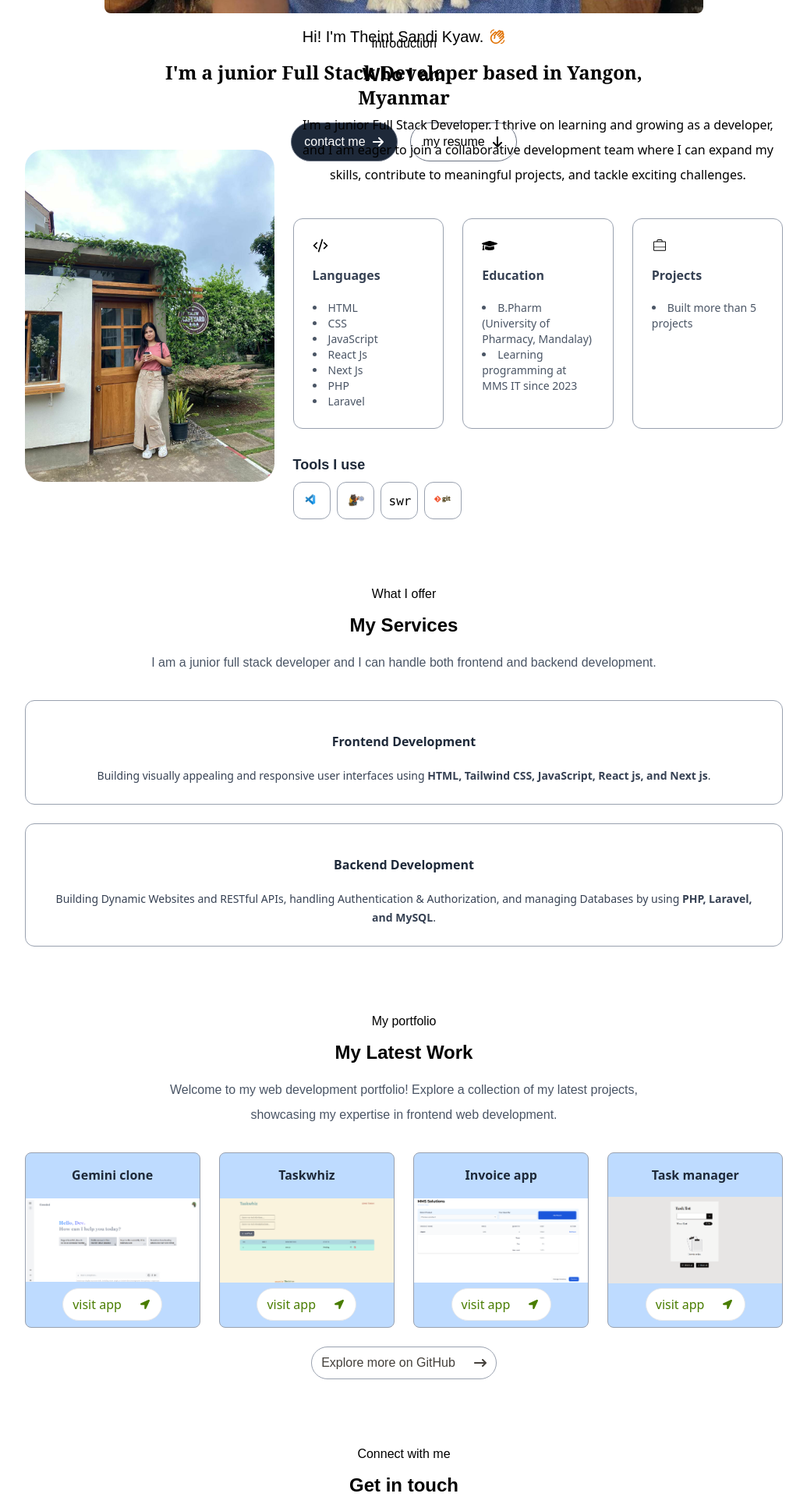
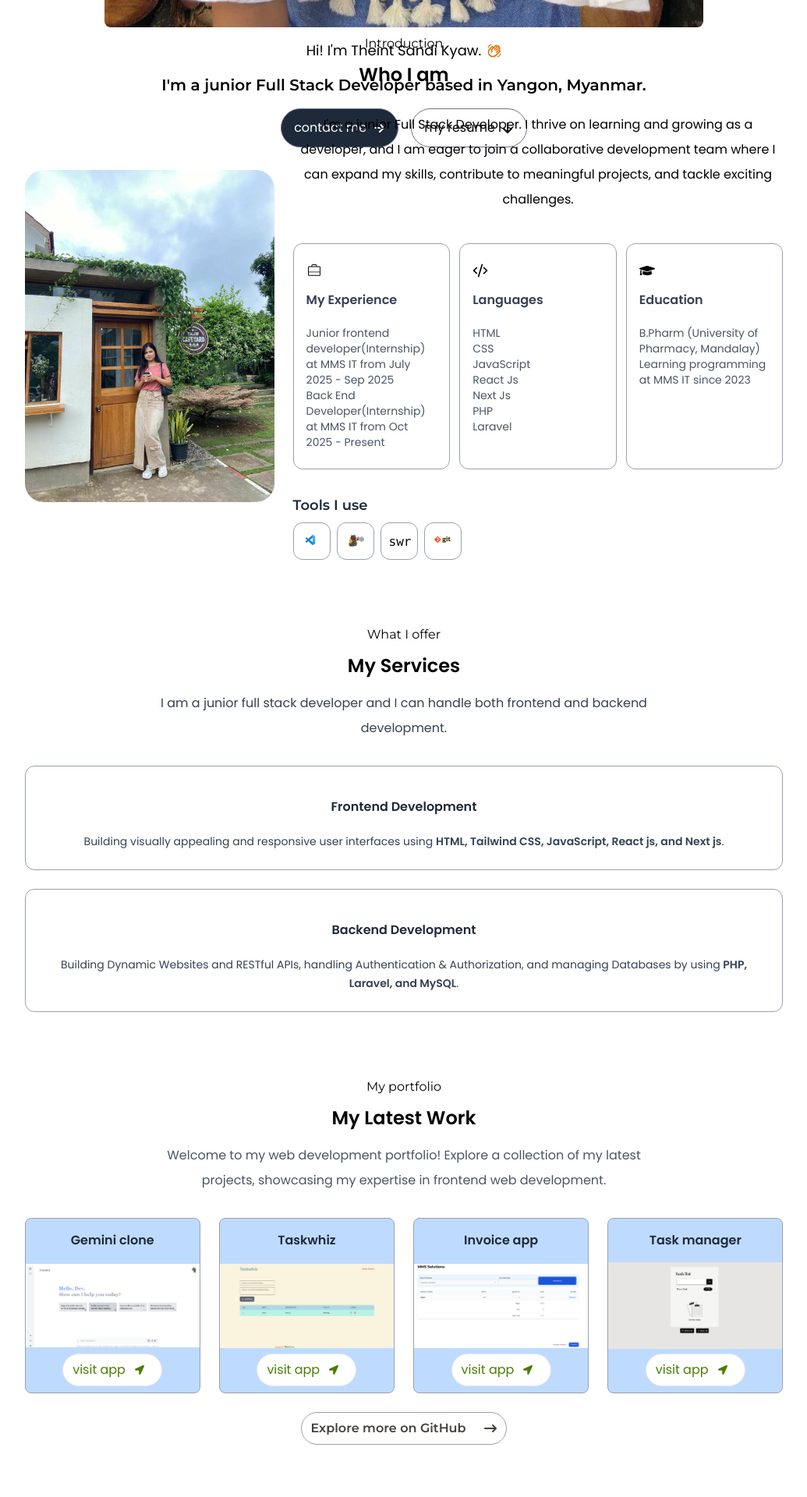
Before and after one commit to IvoryMay/Portfolio-next-js, a Next.js app: page / in a window 1280 px wide. Shown: the part 800-2720 px from the top of the page at 78% size, without its empty margins (122-1157 px from the left). Built offline with nearby package versions, Linux system fonts and the light colour scheme; a web font is replaced by a local one.

Commit message:
update font

```diff
--- a/app/Data/aboutMe.js
+++ b/app/Data/aboutMe.js
@@ -5,6 +5,11 @@ import { PiSuitcaseSimpleLight } from "react-icons/pi";
 
 
  const aboutMe = [
+   {
+    title: "My Experience",
+    description: ["Junior frontend developer(Internship) at MMS IT from July 2025 - Sep 2025","Back End Developer(Internship) at MMS IT from Oct 2025 - Present"],
+    icon: <PiSuitcaseSimpleLight />,
+  },
   {
     title: "Languages",
     description: ["HTML", "CSS", "JavaScript", "React Js", "Next Js","PHP", "Laravel"],
@@ -17,12 +22,8 @@ import { PiSuitcaseSimpleLight } from "react-icons/pi";
       "Learning programming at MMS IT since 2023",
     ],
     icon: <FaGraduationCap />,
-  },
-  {
-    title: "Projects",
-    description: ["Built more than 5 projects"],
-    icon: <PiSuitcaseSimpleLight />,
-  },
+  }
+
 ];
 
 export default aboutMe
--- /dev/null
+++ b/app/Data/font.js
@@ -0,0 +1,22 @@
+import { Outfit,Ovo,Montserrat,Poppins } from "next/font/google";
+
+
+export const outfit = Outfit({
+ weight: [ "400", "500", "600", "700"],
+  subsets: ["latin"],
+});
+
+export const montserrat = Montserrat({
+ weight: [ "400", "500", "600", "700"],
+  subsets: ["latin"],
+});
+
+export const poppins = Poppins({
+ weight: [ "400", "500", "600", "700"],
+  subsets: ["latin"],
+});
+
+ export const ovo = Ovo({
+  weight: [ "400"],
+   subsets: ["latin"],
+ });
--- a/app/components/About.jsx
+++ b/app/components/About.jsx
@@ -1,8 +1,8 @@
 import Image from 'next/image'
 import React from 'react'
 import aboutMe from '../Data/aboutMe';
-import { motion } from "motion/react"
-
+import { motion } from "motion/react";
+import { montserrat,poppins } from '../Data/font';
 const About = ({isDarkMode, setIsDarkMode}) => {
   return (
     <motion.div
@@ -10,16 +10,16 @@ const About = ({isDarkMode, setIsDarkMode}) => {
       whileInView={{opacity:1}}
       transition={{duration:1}}
     id='about' className='w-full  px-[12%] py-10 scroll-mt-30 '>
-      <motion.h4
+      <h4
       // initial={{y:-20, opacity:0}}
       // whileInView={{y:0,opacity:1}}
       // transition={{duration:0.5, delay:0.3}}
-      className=' text-center mb-2'>Introduction</motion.h4>
-      <motion.h1
+      className={`${montserrat.className} text-center mb-2`}>Introduction</h4>
+      <h1
       // initial={{y:-20, opacity:0}}
       // whileInView={{y:0,opacity:1}}
       // transition={{duration:1, delay:0.5}}
-      className='text-2xl text-center font-semibold'>Who I am</motion.h1>
+      className={`${poppins.className} text-2xl text-center font-semibold`}>Who I am</h1>
 
       <motion.div
       initial={{ opacity:0}}
@@ -42,33 +42,33 @@ const About = ({isDarkMode, setIsDarkMode}) => {
           // initial={{y:-20, opacity:0}}
           // whileInView={{y:0,opacity:1}}
           // transition={{duration:1, delay:0.7}}
-          className=' max-w-2xl mb-10 font-sans text-center '>I'm a junior Full Stack Developer. I thrive on learning and growing as a developer, and I am eager to join a collaborative development team where I can expand my skills,
+          className={`${poppins.className} max-w-2xl mb-10   text-center `}>I'm a junior Full Stack Developer. I thrive on learning and growing as a developer, and I am eager to join a collaborative development team where I can expand my skills,
         contribute to meaningful projects, and tackle exciting challenges. </p>
-          <ul
+          <div className= {`${poppins.className} grid grid-cols-1 sm:grid-cols-3 gap-3 `}
           // initial={{y:-20, opacity:0}}
           // whileInView={{y:0,opacity:1}}
           // transition={{duration:1, delay:0.9}}
-          className='grid grid-cols-1 sm:grid-cols-3 gap-6 ' >
+           >
             {aboutMe.map((el,index)=>(
               <div
               // whileInView={{scale:1.05}}
-              key={index} className='border-[0.5px] border-gray-400  rounded-xl p-6 cursor-pointer font-sans hover:shadow-lg hover:bg-green-100 hover:-translate-y-1 duration-500  dark:border-white/50 dark:hover:shadow-white/20 dark:hover:bg-lime-700'>
+              key={index} className='border-[0.5px] border-gray-400  rounded-xl px-4 py-6 cursor-pointer  hover:shadow-lg hover:bg-green-100 hover:-translate-y-1 duration-500  dark:border-white/50 dark:hover:shadow-white/20 dark:hover:bg-lime-700'>
 
                 <span className='text-xl '>{el.icon}</span>
                 <h3 className='font-semibold  text-gray-700 mt-3 dark:text-white'>{el.title}</h3>
-                <p className='mt-4 text-gray-600 text-sm dark:text-white'>{el.description.map((desc, i) => (
-        <li className='list-disc list-inside' key={i}>{desc}</li>
-      ))}</p>
+                <div className='mt-4  text-gray-600 text-sm dark:text-white'>{el.description.map((desc, i) => (
+        <p  key={i}>{desc}</p>
+      ))}</div>
 
               </div>
             ))}
-          </ul>
+          </div>
           <div className='mt-8'>
             <h3
             // initial={{ opacity:0}}
             // whileInView={{opacity:1}}
             // transition={{duration:1, delay:1}}
-            className='font-semibold text-gray-800 text-lg mb-2'>Tools I use</h3>
+            className={`${montserrat.className} font-semibold text-gray-800 text-lg mb-2`}>Tools I use</h3>
             <ul
             //  initial={{y:20, opacity:0}}
             //  whileInView={{y:0,opacity:1}}
--- a/app/components/Contact.jsx
+++ b/app/components/Contact.jsx
@@ -1,15 +1,12 @@
+"use client";
 
-"use client"
-
-
-import React from 'react';
-import { FaArrowRight, FaLocationArrow } from 'react-icons/fa';
-import { FaArrowRightLong } from "react-icons/fa6";
-import {useState} from "react";
-import { motion } from "motion/react"
+import React from "react";
+import { FaArrowRight } from "react-icons/fa";
+import { useState } from "react";
+import { motion } from "motion/react";
+import { montserrat, poppins } from "../Data/font";
 
 const Contact = () => {
-
   const [result, setResult] = useState("");
 
   const onSubmit = async (event) => {
@@ -22,7 +19,7 @@ const Contact = () => {
 
     const response = await fetch("https://api.web3forms.com/submit", {
       method: "POST",
-      body: formData
+      body: formData,
     });
 
     const data = await response.json();
@@ -36,67 +33,103 @@ const Contact = () => {
     }
   };
 
-
   return (
     <motion.div
-    initial={{ opacity:0}}
-    whileInView={{opacity:1}}
-    transition={{duration:1}}
-    id='contact' className='w-full  px-[12%] py-10 scroll-mt-30 '>
+      initial={{ opacity: 0 }}
+      whileInView={{ opacity: 1 }}
+      transition={{ duration: 1 }}
+      id="contact"
+      className="w-full  px-[12%] py-10 scroll-mt-30 "
+    >
       <h4
         // initial={{y:-20, opacity:0}}
         // whileInView={{y:0,opacity:1}}
         // transition={{duration:0.5, delay:0.3}}
-      className=' text-center mb-2'>Connect with me</h4>
+        className={`${montserrat.className} text-center mb-2`}
+      >
+        Connect with me
+      </h4>
       <h1
         // initial={{y:-20, opacity:0}}
         // whileInView={{y:0,opacity:1}}
         // transition={{duration:1, delay:0.5}}
-      className='text-2xl text-center font-semibold'>Get in touch</h1>
+        className={`${poppins.className} text-2xl text-center font-semibold`}
+      >
+        Get in touch
+      </h1>
 
       <p
         // initial={{ opacity:0}}
         // whileInView={{opacity:1}}
         // transition={{duration:1, delay:0.6}}
-      className='mt-4 text-gray-600 text-center max-w-2xl mx-auto dark:text-white mb-3'>
-        I'd love to hear from you! If you have any questions, comments or feedback, please use the form below.
+        className={`${poppins.className} mt-4 text-gray-600 text-center text-sm max-w-2xl mx-auto dark:text-white mb-3`}
+      >
+        I'd love to hear from you! If you have any questions, comments or
+        feedback, please use the form below!
       </p>
 
-      <div >
+      <div className={`${poppins.className}`}>
         <form
-        initial={{ opacity:0}}
-        whileInView={{opacity:1}}
-        transition={{duration:1, delay:0.8}}
-        onSubmit={onSubmit} className='max-w-2xl mx-auto'>
-          <div className='grid grid-cols-1 sm:grid-cols-2 gap-4 '>
+          // initial={{ opacity:0}}
+          // whileInView={{opacity:1}}
+          // transition={{duration:1, delay:0.8}}
+          onSubmit={onSubmit}
+          className="max-w-2xl mx-auto mt-10 "
+        >
+          <div className="grid grid-cols-1 sm:grid-cols-2 gap-4 ">
             <input
-          initial={{ x:-50, opacity:0}}
-          whileInView={{x:0,opacity:1}}
-          transition={{duration:1.1, delay:0.9}}
-          type="text" placeholder='Enter your name'  required name="name" className='flex-1 p-3 outline-none border-[0.5px] border-gray-400 rounded-lg bg-white dark:bg-stone-700 dark:text-white dark:placeholder:text-white dark:border-white/90'/>
+              // initial={{ x:-50, opacity:0}}
+              // whileInView={{x:0,opacity:1}}
+              // transition={{duration:1.1, delay:0.9}}
+              type="text"
+              placeholder="Enter your name"
+              required
+              name="name"
+              className="flex-1 p-3 text-xs outline-none border-[0.5px] border-gray-400 rounded-lg bg-white dark:bg-stone-700 dark:text-white dark:placeholder:text-white dark:border-white/90"
+            />
             <input
-          initial={{ x:50, opacity:0}}
-          whileInView={{x:0,opacity:1}}
-          transition={{duration:1.1, delay:0.9}}
-          type="email" placeholder='Enter your email'  required name="email" className='flex-1 p-3 outline-none border-[0.5px] border-gray-400 rounded-lg bg-white dark:bg-stone-700 dark:placeholder:text-white dark:border-white/90'/>
+              // initial={{ x:50, opacity:0}}
+              // whileInView={{x:0,opacity:1}}
+              // transition={{duration:1.1, delay:0.9}}
+              type="email"
+              placeholder="Enter your email"
+              required
+              name="email"
+              className="flex-1 p-3 text-xs outline-none border-[0.5px] border-gray-400 rounded-lg bg-white dark:bg-stone-700 dark:placeholder:text-white dark:border-white/90"
+            />
           </div>
           <textarea
-          initial={{ y:50, opacity:0}}
-          whileInView={{y:0,opacity:1}}
-          transition={{duration:1.1, delay:1}}
-          id="" cols="30" rows="6" name ="message" placeholder='Enter your message' className='w-full mt-4 p-3 outline-none border-[0.5px] border-gray-400 rounded-lg bg-white  dark:bg-stone-700 dark:placeholder:text-white dark:border-white/90'/>
-          <motion.button
-          initial={{ y:60, opacity:0}}
-          whileInView={{y:0,opacity:1}}
-          transition={{duration:1.1, delay:0.5}}
-          type='submit' className='w-max mt-4 px-4 py-2 outline-none border-[0.5px] border-gray-400 rounded-full bg-black/80 text-white flex items-center gap-2 justify-center mx-auto cursor-pointer hover:bg-black hover:scale-95'><span>Send message</span><FaArrowRight /></motion.button>
+            // initial={{ y:50, opacity:0}}
+            // whileInView={{y:0,opacity:1}}
+            // transition={{duration:1.1, delay:1}}
+            id=""
+            cols="30"
+            rows="6"
+            name="message"
+            placeholder="Enter your message"
+            className="w-full mt-4 p-3 text-xs outline-none border-[0.5px] border-gray-400 rounded-lg bg-white  dark:bg-stone-700 dark:placeholder:text-white dark:border-white/90"
+          />
+
+          <motion.div
+            initial={{ y: 60, opacity: 0 }}
+            whileInView={{ y: 0, opacity: 1 }}
+            transition={{ duration: 1.1, delay: 0.5 }}
+          >
+            <button
+              type="submit"
+              className="w-max mt-4 px-4 py-2 outline-none border-[0.5px] border-gray-400 rounded-full bg-black/80 text-white flex items-center gap-2 justify-center mx-auto cursor-pointer hover:bg-black hover:scale-95"
+            >
+              <span className={`${montserrat.className}`}>Send message</span>
+              <FaArrowRight />
+            </button>
+          </motion.div>
 
           <p>{result}</p>
         </form>
       </div>
     </motion.div>
-  )
-}
+  );
+};
 
 export default Contact;
 
--- a/app/components/Footer.jsx
+++ b/app/components/Footer.jsx
@@ -3,10 +3,12 @@ import { IoGlassesOutline } from "react-icons/io5";
 import { TfiEmail } from "react-icons/tfi";
 import { FaLinkedin } from "react-icons/fa6";
 import { FaGithub } from "react-icons/fa";
+import { poppins } from "../Data/font";
+
 
 const Footer = () => {
   return (
-    <div className="mt-20 mb-5">
+    <div className={`${poppins.className} mt-20 mb-5`}>
       <div className=" flex items-end  justify-center ">
         <span className="font-bold text-2xl text-[#386641] dark:text-lime-500">Theint</span>
         <IoGlassesOutline className="text-[#333d29] text-2xl dark:text-[#b3c0a6]" />
--- a/app/components/MyWork.jsx
+++ b/app/components/MyWork.jsx
@@ -2,7 +2,8 @@ import React from 'react'
 import myWorks from '../Data/myWork'
 import { FaLocationArrow } from "react-icons/fa";
 import { FaArrowRightLong } from "react-icons/fa6";
-import { motion } from "motion/react"
+import { motion } from "motion/react";
+import { montserrat, Montserrat,poppins,Poppins } from '../Data/font';
 
 const MyWork = ({isDarkMode, setIsDarkMode}) => {
   return (
@@ -12,18 +13,18 @@ const MyWork = ({isDarkMode, setIsDarkMode}) => {
     transition={{duration:1}}
     id='work' className='w-full  px-[12%] py-10 scroll-mt-30 '>
        <h4
-       className=' text-center mb-2'>My portfolio</h4>
+       className={`${montserrat.className} text-center mb-2`}>My portfolio</h4>
       <h1
       // initial={{y:-20, opacity:0}}
       // whileInView={{y:0,opacity:1}}
       // transition={{duration:1, delay:0.5}}
-      className='text-2xl text-center font-semibold'>My Latest Work</h1>
+      className={`${poppins.className} text-2xl text-center font-semibold`}>My Latest Work</h1>
 
       <p
       // initial={{ opacity:0}}
       // whileInView={{opacity:1}}
       // transition={{duration:1, delay:0.7}}
-      className='mt-4 text-gray-600 text-center max-w-2xl mx-auto dark:text-white'>
+      className={`${poppins.className} mt-4 text-gray-600 text-center max-w-2xl mx-auto dark:text-white`}>
         Welcome to my web development portfolio! Explore a collection of my latest projects, showcasing my expertise in frontend web development.
       </p>
 
@@ -32,19 +33,19 @@ const MyWork = ({isDarkMode, setIsDarkMode}) => {
       // initial={{y:-20, opacity:0}}
       // whileInView={{y:0,opacity:1}}
       // transition={{duration:1, delay:0.9}}
-      className='grid grid-cols-1 sm:grid-cols-2  lg:grid-cols-4 gap-6 mt-8'>
+      className={`${poppins.className} grid grid-cols-1 sm:grid-cols-2  lg:grid-cols-4 gap-6 mt-8`}>
         {myWorks.map((el,index)=>(
           <div
         //   initial={{scale:0.7, opacity:0}}
         // whileInView={{scale:1,opacity:1}}
         // transition={{duration:1, delay:1.1}}
-          key={index} style={{backgroundImage:`url(${el.image})`}} className='aspect-square bg-contain bg-no-repeat bg-center rounded-lg relative border-[0.5px] border-gray-400 bg-blue-200  cursor-pointer font-sans hover:shadow-lg hover:bg-green-100 hover:-translate-y-1 duration-500 group'>
+          key={index} style={{backgroundImage:`url(${el.image})`}} className='aspect-square bg-contain bg-no-repeat bg-center rounded-lg relative border-[0.5px] border-gray-400 bg-blue-200  cursor-pointer  hover:shadow-lg hover:bg-green-100 hover:-translate-y-1 duration-500 group'>
           <div>
           <h3 className='font-semibold  text-gray-800 mt-3 text-center'>{el.title}</h3>
           {/* <p className=' text-gray-700 text-xs text-center '>({el.description})</p> */}
           </div>
           <div className='absolute bottom-2 left-1/2 -translate-x-1/2 group-hover:bottom-4 duration-500'>
-          <button className='text-stone-700 hover:text-stone-900 hover:scale-95'><a href={el.liveLink} target='_blank' rel="noreferrer" className='flex items-center  w-32 gap-6 border border-gray-200 px-3 py-1 rounded-full  bg-white text-lime-700'><span>visit app</span ><FaLocationArrow className=' size-3'/></a></button>
+          <button className='text-stone-700 hover:text-stone-900 hover:scale-95'><a href={el.liveLink} target='_blank' rel="noreferrer" className='flex items-center  w-32 gap-3 border border-gray-200 px-3 py-1 rounded-full  bg-white text-lime-700'><span>visit app</span ><FaLocationArrow className=' size-3'/></a></button>
           </div>
 
 
@@ -63,7 +64,7 @@ const MyWork = ({isDarkMode, setIsDarkMode}) => {
       className='flex items-center justify-center'>
       <button className='text-stone-700 hover:text-stone-900 hover:scale-95 mt-6  '>
         <a href="https://github.com/IvoryMay" target='_blank' rel="noreferrer" className='flex items-center justify-around  gap-6 border border-gray-400 px-3 py-1 rounded-full dark:text-white dark:bg-stone-700 '>
-          <span>Explore more on GitHub</span >
+          <span className={`${montserrat.className} font-semibold`}>Explore more on GitHub</span >
           <FaArrowRightLong className=' size-4'/>
           </a>
           </button>
--- a/app/components/Navbar.jsx
+++ b/app/components/Navbar.jsx
@@ -10,6 +10,7 @@ import { RiMenu3Line } from "react-icons/ri";
 import { IoClose } from "react-icons/io5";
 import Image from 'next/image';
 import { PiSunLight } from "react-icons/pi";
+import { outfit,ovo,montserrat,poppins } from '../Data/font';
 
 const Navbar = ({ isDarkMode, setIsDarkMode}) => {
   const sideBarRef = useRef();
@@ -40,7 +41,7 @@ const Navbar = ({ isDarkMode, setIsDarkMode}) => {
   return (
     <>
 
-    <nav className={`fixed flex justify-between items-center w-full py-4 px-6 lg:px-8 xl:px-[8%] z-50  ${isScroll ? "bg-white  bg-opacity-50 shadow-sm dark:bg-stone-800 dark:shadow-white/20 " : ""} `}>
+    <nav className={`fixed flex justify-between items-center w-full py-4 px-6 lg:px-8 xl:px-[8%] z-50  ${isScroll ? "bg-white  bg-opacity-50 shadow-sm dark:bg-stone-800 dark:shadow-white/20 " : ""} ${poppins.className}`}>
       <a href='#top'>
         <div className=" flex items-end  justify-center ">
                 <span className="font-bold text-2xl text-[#386641] dark:text-lime-500">Theint</span>
--- a/app/components/Services.jsx
+++ b/app/components/Services.jsx
@@ -1,5 +1,7 @@
 import React from 'react'
-import { motion } from "motion/react"
+import { motion } from "motion/react";
+import { outfit,ovo,montserrat,poppins } from '../Data/font';
+
 
 const Services = ({isDarkMode, setIsDarkMode}) => {
   return (
@@ -12,30 +14,30 @@ const Services = ({isDarkMode, setIsDarkMode}) => {
       // initial={{y:-20, opacity:0}}
       // whileInView={{y:0,opacity:1}}
       // transition={{duration:0.5, delay:0.3}}
-      className=' text-center mb-2'>What I offer</h4>
+  className={`${montserrat.className} text-center mb-2`}>What I offer</h4>
       <h1
       // initial={{y:-20, opacity:0}}
       // whileInView={{y:0,opacity:1}}
       // transition={{duration:1, delay:0.5}}
-      className='text-2xl text-center font-semibold'>My Services</h1>
+      className={`${poppins.className} text-2xl text-center font-semibold`}>My Services</h1>
 
       <p
       // initial={{ opacity:0}}
       // whileInView={{opacity:1}}
       // transition={{duration:1, delay:0.7}}
-      className='mt-4 text-gray-600 text-center max-w-2xl mx-auto dark:text-white'>
+      className={`${poppins.className} mt-4 text-gray-700 text-center max-w-2xl mx-auto dark:text-white'`}>
         I am a junior full stack developer and I can handle both frontend and backend development.
       </p>
       <div
       // initial={{y:-20, opacity:0}}
       // whileInView={{y:0,opacity:1}}
       // transition={{duration:1, delay:0.9}}
-      className='flex flex-col  gap-6 mt-8'>
+      className={`${poppins.className} flex flex-col  gap-6 mt-8`}>
         <div
         // initial={{scale:0.7, opacity:0}}
         // whileInView={{scale:1,opacity:1}}
         // transition={{duration:1, delay:1.1}}
-        className='border-[0.5px] border-gray-400  rounded-xl p-6 cursor-pointer font-sans hover:shadow-lg hover:bg-green-100 hover:-translate-y-1 duration-500 dark:bg-stone-700 dark:hover:bg-lime-700'>
+        className='border-[0.5px] border-gray-400  rounded-xl p-6 cursor-pointer  hover:shadow-lg hover:bg-green-100 hover:-translate-y-1 duration-500 dark:bg-stone-700 dark:hover:bg-lime-700'>
           <h3 className='font-semibold  text-gray-800 mt-3 text-center dark:text-white'>Frontend Development</h3>
           <p className='mt-4 text-gray-700 text-sm text-center dark:text-white leading-6'>Building visually appealing and responsive user interfaces using <span className='font-semibold'> HTML, Tailwind CSS, JavaScript, React js, and Next js</span>.</p>
         </div>
@@ -44,7 +46,7 @@ const Services = ({isDarkMode, setIsDarkMode}) => {
         // initial={{scale:0.7, opacity:0}}
         // whileInView={{scale:1,opacity:1}}
         // transition={{duration:1, delay:1.1}}
-        className='border-[0.5px] border-gray-400  rounded-xl p-6 cursor-pointer font-sans hover:shadow-lg hover:bg-green-100 hover:-translate-y-1 duration-500 dark:bg-stone-700 dark:hover:bg-lime-700'>
+        className='border-[0.5px] border-gray-400  rounded-xl p-6 cursor-pointer  hover:shadow-lg hover:bg-green-100 hover:-translate-y-1 duration-500 dark:bg-stone-700 dark:hover:bg-lime-700'>
           <h3 className='font-semibold  text-gray-800 mt-3 text-center dark:text-white'>
             Backend Development
           </h3>
--- a/app/components/TopSection.jsx
+++ b/app/components/TopSection.jsx
@@ -5,7 +5,8 @@ import React from 'react'
 import { MdOutlineWavingHand } from "react-icons/md";
 import { FaArrowRight } from "react-icons/fa6";
 import { FaArrowDown } from "react-icons/fa6";
-import { motion } from "motion/react"
+import { motion } from "motion/react";
+import { outfit,ovo,montserrat,poppins } from '../Data/font';
 
 const TopSection = ({isDarkMode, setIsDarkMode}) => {
   return (
@@ -24,25 +25,29 @@ const TopSection = ({isDarkMode, setIsDarkMode}) => {
           // initial={{y:-10, opacity:0}}
           // whileInView={{y:0, opacity:1}}
           // transition={{duration:0.6, delay:0.3}}
-          className='flex items-center gap-2 text-xl mb-4'>Hi! I'm Theint Sandi Kyaw.<MdOutlineWavingHand className='text-amber-600'/></p>
+          className={`${poppins.className} flex flex-row items-center gap-2 text-lg mb-4`}>Hi! I'm Theint Sandi Kyaw.<MdOutlineWavingHand className='text-amber-600'/></p>
         </div>
         <p
         // initial={{y:-20, opacity:0}}
         // whileInView={{y:0, opacity:1}}
         // transition={{duration:0.5, delay:0.5}}
-        className='text-2xl font-semibold font-serif max-w-2xl '>I'm a junior Full Stack Developer based in Yangon, Myanmar</p>
-        <div className='flex items-center gap-4 sm:flex-row flex-col mt-4'>
-          <motion.a
+        className={`${montserrat.className} text-xl font-semibold font-serif max-w-2xl `}>I'm a junior Full Stack Developer based in Yangon, Myanmar.</p>
+        <div className={`${poppins.className} flex items-center gap-4 sm:flex-row flex-col mt-4`}>
+          <motion.div
           initial={{x:-40, opacity:0}}
           whileInView={{x:0, opacity:1}}
-          transition={{duration:0.5, delay:0.5}}
-          href="#contact" className='flex items-center gap-2 border border-gray-500 px-4 py-2 rounded-full bg-gray-800 text-white hover:scale-75 duration-200'><span>contact me</span><FaArrowRight /></motion.a>
+          transition={{duration:0.5, delay:0.5}}>
+          <a
+          href="#contact" className='flex items-center gap-2 border border-gray-500 px-4 py-2 rounded-full bg-gray-800 text-white hover:scale-75 duration-200'><span>contact me</span><FaArrowRight /></a>
+          </motion.div>
 
-          <motion.a
+          <motion.div
           initial={{x:40, opacity:0}}
           whileInView={{x:0, opacity:1}}
-          transition={{duration:0.5, delay:0.5}}
-          className='flex items-center gap-2 border border-gray-500 px-4 py-2 rounded-full dark:bg-white dark:text-stone-900 hover:scale-75 duration-200'><span>my resume</span><FaArrowDown /></motion.a>
+          transition={{duration:0.5, delay:0.5}}>
+          <a
+          className='flex items-center gap-2 border border-gray-500 px-4 py-2 rounded-full dark:bg-white dark:text-stone-900 hover:scale-75 duration-200'><span>my resume</span><FaArrowDown /></a>
+          </motion.div>
         </div>
       </div>
 
--- a/app/layout.js
+++ b/app/layout.js
@@ -1,15 +1,15 @@
-import { Outfit,Ovo } from "next/font/google";
+// import { Outfit,Ovo } from "next/font/google";
 import "./globals.css";
 
-const outfit = Outfit({
- weight: [ "400", "500", "600", "700"],
-  subsets: ["latin"],
-});
+//  const outfit = Outfit({
+//  weight: [ "400", "500", "600", "700"],
+//   subsets: ["latin"],
+// });
 
-const ovo = Ovo({
-  weight: [ "400"],
-   subsets: ["latin"],
- });
+//  const ovo = Ovo({
+//   weight: [ "400"],
+//    subsets: ["latin"],
+//  });
 
 export const metadata = {
   title: "My portfolio",
@@ -20,10 +20,11 @@ export default function RootLayout({ children }) {
   return (
     <html lang="en" className="scroll-smooth ">
       <body
-        className={`${outfit.className} ${ovo.className} antialiased leading-8 overflow-x-hidden dark:bg-stone-800 dark:text-white `}
+        className={` antialiased leading-8 overflow-x-hidden dark:bg-stone-800 dark:text-white `}
       >
         {children}
       </body>
     </html>
   );
 }
+//${outfit.className} ${ovo.className}
```
Lines whose indentation alone changed are shown as unchanged.
